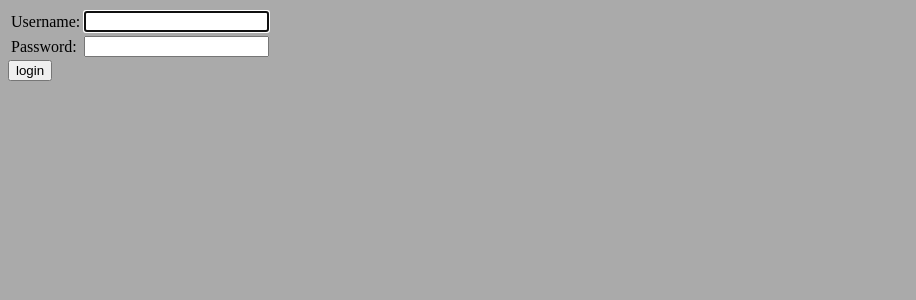
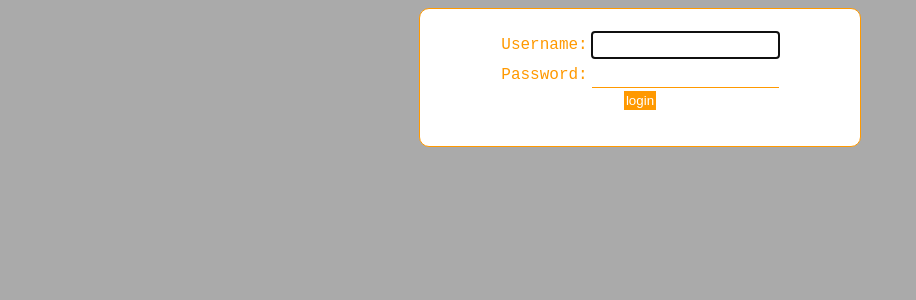
Before and after one commit to szczurex/ft-gal, a Django app: page /profiles/login/ in a window 1280 px wide. Shown: the top 300 px of the page, without its empty margins (0-916 px from the left). Run offline with Django 3.2, Linux system fonts and the light colour scheme.

Commit message:
bit of styling

```diff
--- /dev/null
+++ b/profiles/static/profiles/style.css
@@ -0,0 +1,37 @@
+.login_window{
+	width: 400px;
+	padding:20px;
+	top:400px;
+	margin: auto;
+	border-radius: 10px;
+	border: 1px solid #FF9900;
+	background: white;
+	text-align: center;
+	font-family:"Courier New";
+}
+
+.login_window table{
+	margin: 0 auto;
+}
+
+.login_window input{
+	border:none;
+}
+.login_window label{
+
+	color: #FF9900;
+}
+
+.login_window input[type=text], .login_window input[type=password]{
+	border-bottom: 1px solid #FF9900;
+    padding: 5px;
+}
+
+.login_window input[type=submit]{
+	background: #FF9900;
+	color: white;
+	padding:2px;
+}
+.login_window input[type=submit]:hover{
+	background: #FFB444;
+}
--- a/profiles/templates/registration/login.html
+++ b/profiles/templates/registration/login.html
@@ -1,7 +1,13 @@
 {% extends "main/base.html" %}
+{% load staticfiles %}
+
+{% block css_scripts %}
+	{{ block.super }}
+	<link rel="stylesheet" type="text/css" href="{% static 'profiles/style.css' %}" />
+{% endblock %}
 
 {% block content %}
-
+<div class="login_window">
 	{% if form.errors %}
 		<p>Your username and password didn't match. Please try again.</p>
 	{% endif %}
@@ -22,5 +28,5 @@
 		<input type="submit" value="login" />
 		<input type="hidden" name="next" value="{{ next }}" />
 	</form>
-
+</div>
 {% endblock %}
```
Also changed, not shown: profiles/static/polls/style.css (deleted). Lines whose indentation alone changed are shown as unchanged.
